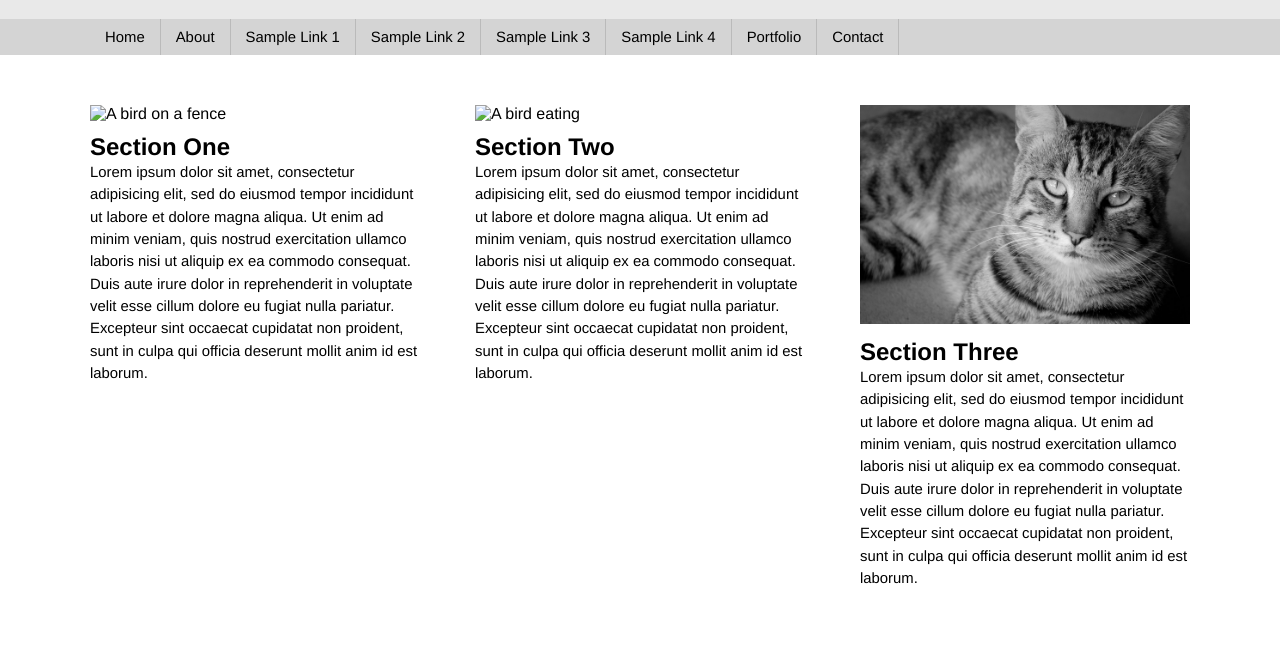
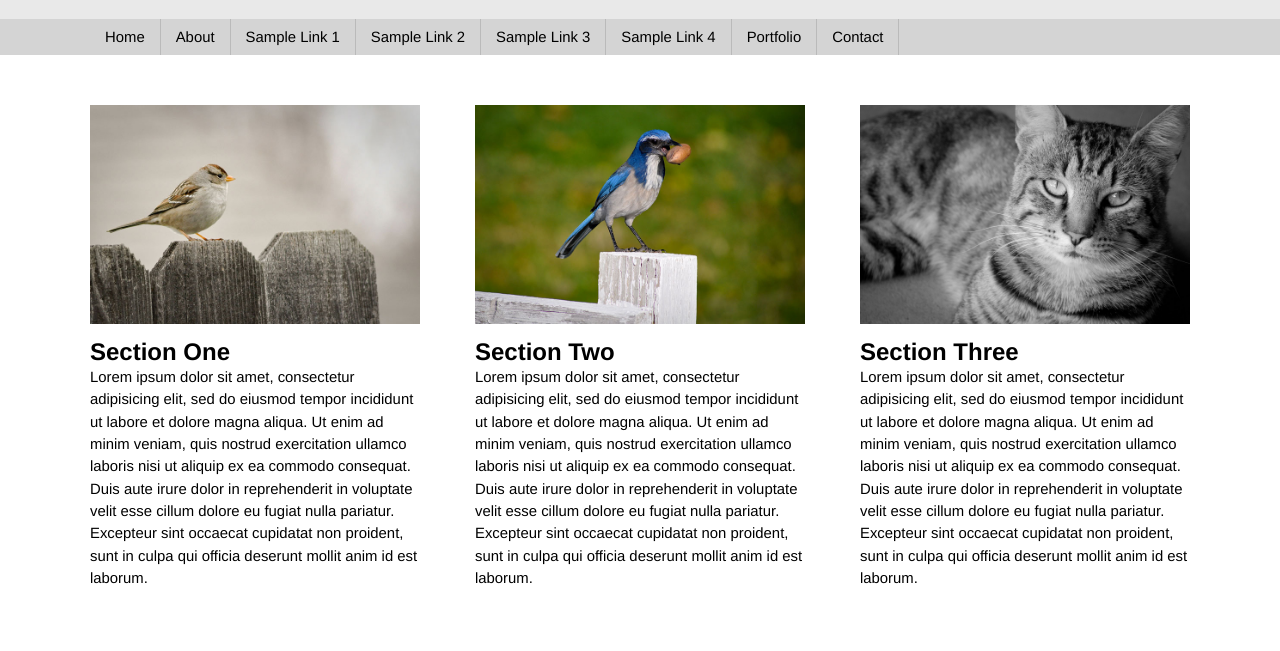
Before and after one commit to kolelnielsen/ResponsiveDesign, a plain HTML site: page index.html in a window 1280 px wide. Shown: the part 98-749 px from the top of the page. Drawn offline with Linux system fonts and the light colour scheme.

Commit message:
Update index.html

```diff
--- a/index.html
+++ b/index.html
@@ -42,14 +42,14 @@
 
 			<!-- one-third -->
 			<div class="one-third mobile-collapse">
-				<img src="images/1.jpg" alt="A bird on a fence" />
+				<img src="/1.jpg" alt="A bird on a fence" />
 				<h2>Section One</h2>
 				<p>Lorem ipsum dolor sit amet, consectetur adipisicing elit, sed do eiusmod tempor incididunt ut labore et dolore magna aliqua. Ut enim ad minim veniam, quis nostrud exercitation ullamco laboris nisi ut aliquip ex ea commodo consequat. Duis aute irure dolor in reprehenderit in voluptate velit esse cillum dolore eu fugiat nulla pariatur. Excepteur sint occaecat cupidatat non proident, sunt in culpa qui officia deserunt mollit anim id est laborum.</p>
 			</div><!--/one-third-->
 
 			<!-- one-third -->
 			<div class="one-third one-third-second mobile-collapse">
-				<img src="images/2.jpg" alt="A bird eating" />
+				<img src="/2.jpg" alt="A bird eating" />
 				<h2>Section Two</h2>
 				<p>Lorem ipsum dolor sit amet, consectetur adipisicing elit, sed do eiusmod tempor incididunt ut labore et dolore magna aliqua. Ut enim ad minim veniam, quis nostrud exercitation ullamco laboris nisi ut aliquip ex ea commodo consequat. Duis aute irure dolor in reprehenderit in voluptate velit esse cillum dolore eu fugiat nulla pariatur. Excepteur sint occaecat cupidatat non proident, sunt in culpa qui officia deserunt mollit anim id est laborum.</p>
 			</div><!--/one-third-->
```
